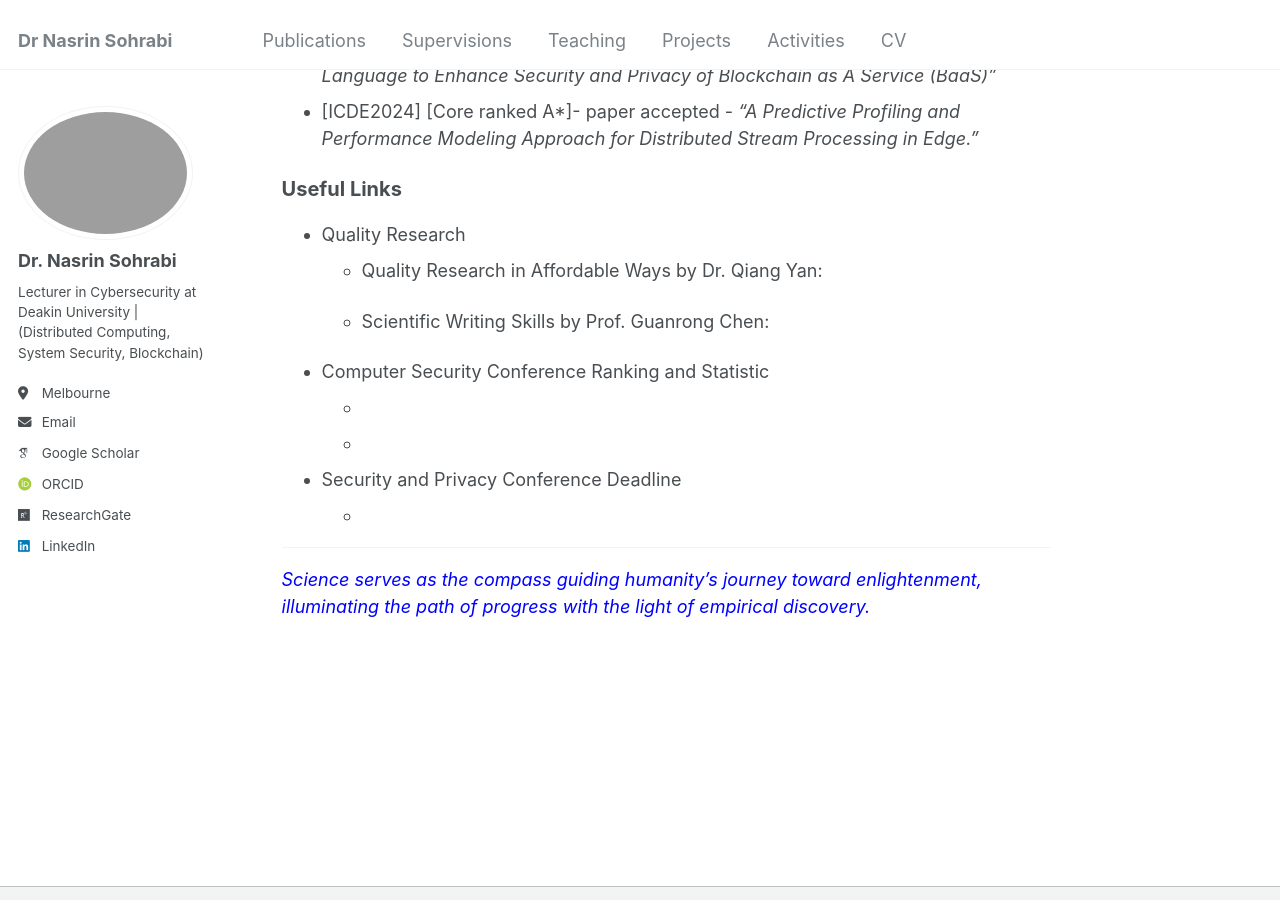
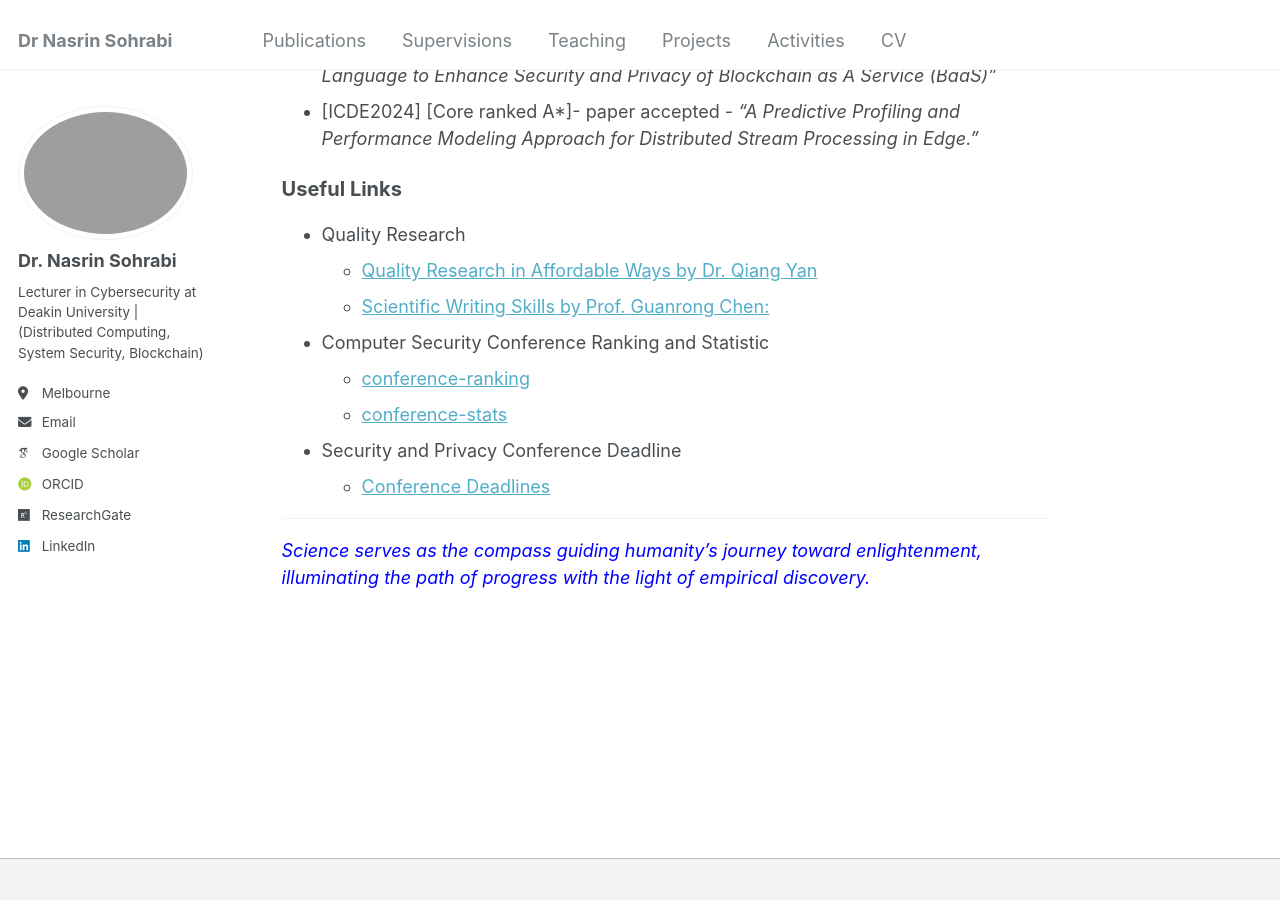
Before and after one commit to Nasrin-Sohrabi/Nasrin-Sohrabi.github.io, a Jekyll site: the page built from _pages/about.md, in a window 1280 px wide and 900 px high, scrolled down 1247 px. Built offline with Jekyll 4.4.1, drawn with Linux system fonts in a browser that asks for light colours; some web fonts are replaced.

```diff
--- a/_pages/about.md
+++ b/_pages/about.md
@@ -52,21 +52,15 @@
 <span style="font-size:20px;">Useful Links</span>
 ======
   * Quality Research
-     * Quality Research in Affordable Ways by Dr. Qiang Yan: <a href= "http://www.mysmu.edu/phdis2008/qiang.yan.2008/Doc/Quality%20Research%20in%20Affordable%20Way.pdf"> </a>
-
-     * Scientific Writing Skills by Prof. Guanrong Chen: <a href= "http://www.ee.cityu.edu.hk/~gchen/pdf/Writing.pdf"> </a>
+     * <a href= "http://www.mysmu.edu/phdis2008/qiang.yan.2008/Doc/Quality%20Research%20in%20Affordable%20Way.pdf">Quality Research in Affordable Ways by Dr. Qiang Yan</a>
+     * <a href= "http://www.ee.cityu.edu.hk/~gchen/pdf/Writing.pdf"> Scientific Writing Skills by Prof. Guanrong Chen:</a>
 
   * Computer Security Conference Ranking and Statistic
-     * <a href= "http://jianying.space/conference-ranking.html"></a>
-     * <a href="http://faculty.cs.tamu.edu/guofei/sec_conf_stat.htm"></a>
+     * <a href= "http://jianying.space/conference-ranking.html">conference-ranking</a>
+     * <a href="http://faculty.cs.tamu.edu/guofei/sec_conf_stat.htm">conference-stats</a>
 
   * Security and Privacy Conference Deadline
-     * <a href= "https://sec-deadlines.github.io/"></a>
-
-
-
-
-
+     * <a href= "https://sec-deadlines.github.io/">Conference Deadlines</a>
 
 ***
 <span style="font-style: italic; color:blue;"> Science serves as the compass guiding humanity's journey toward enlightenment, illuminating the path of progress with the light of empirical discovery.</span>
```
